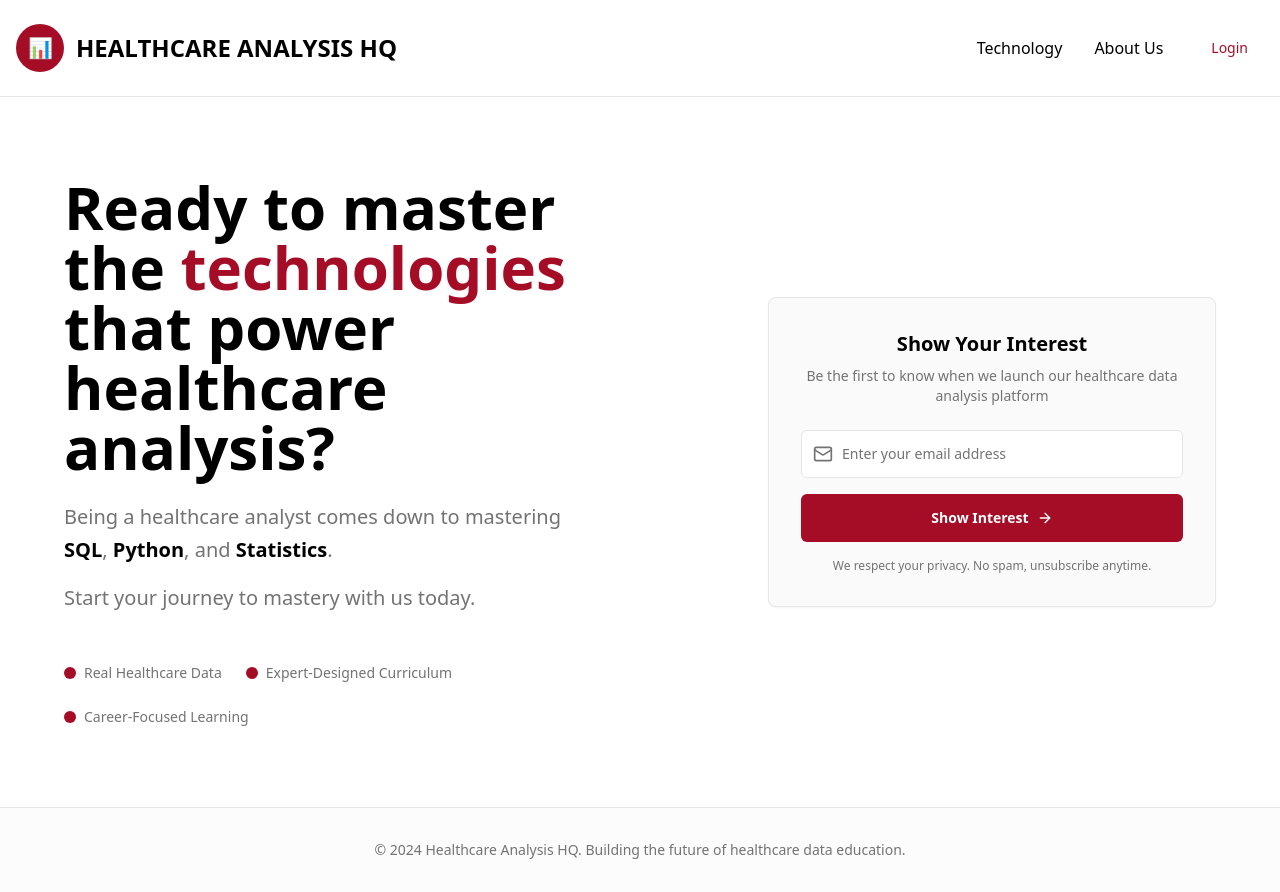
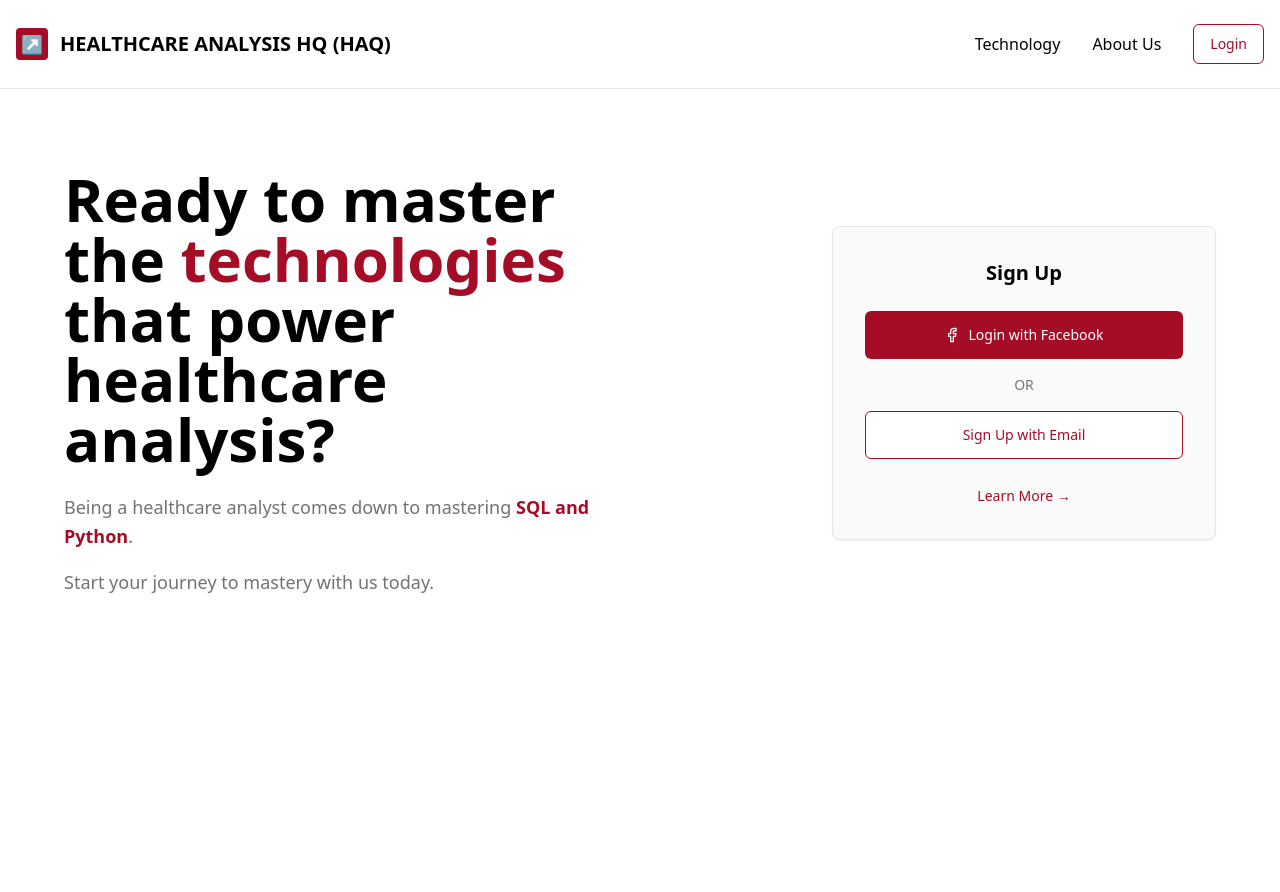
Before and after one commit to Agalyakarthik/curious-signup-page, a React (Vite) app: page / in a window 1280 px wide. After the commit the page ends 800 px from the top, so only its background shows below. Built offline with nearby package versions, Linux system fonts and the light colour scheme.

Commit message:
Match wording and logo
Replicate the wording and logo from the provided screenshot to further refine the landing page design.

```diff
--- a/src/components/Header.tsx
+++ b/src/components/Header.tsx
@@ -7,11 +7,11 @@ export const Header = () => {
         <div className="flex items-center justify-between">
           {/* Logo */}
           <div className="flex items-center gap-3">
-            <div className="w-12 h-12 bg-primary rounded-full flex items-center justify-center">
-              <span className="text-white font-bold text-xl">📊</span>
+            <div className="w-8 h-8 bg-primary rounded flex items-center justify-center">
+              <span className="text-white font-bold text-lg">↗</span>
             </div>
-            <h1 className="text-2xl font-bold text-foreground">
-              HEALTHCARE ANALYSIS HQ
+            <h1 className="text-xl font-bold text-foreground">
+              HEALTHCARE ANALYSIS HQ (HAQ)
             </h1>
           </div>
 
@@ -23,7 +23,7 @@ export const Header = () => {
             <a href="#" className="text-foreground hover:text-primary transition-colors font-medium">
               About Us
             </a>
-            <Button variant="ghost" className="text-primary hover:text-primary font-medium">
+            <Button variant="outline" className="text-primary border-primary hover:bg-primary hover:text-white font-medium">
               Login
             </Button>
           </nav>
--- a/src/components/SignupForm.tsx
+++ b/src/components/SignupForm.tsx
@@ -1,75 +1,63 @@
 import { useState } from "react";
 import { Button } from "@/components/ui/button";
-import { Input } from "@/components/ui/input";
 import { toast } from "@/hooks/use-toast";
 import { Facebook } from "lucide-react";
 
 export const SignupForm = () => {
-  const [email, setEmail] = useState("");
+  const [isSubmitting, setIsSubmitting] = useState(false);
 
-  const handleEmailSignup = () => {
-    if (!email) {
-      toast({
-        title: "Email required",
-        description: "Please enter your email address",
-        variant: "destructive",
-      });
-      return;
-    }
+  const handleFacebookLogin = async () => {
+    setIsSubmitting(true);
+    await new Promise(resolve => setTimeout(resolve, 1000));
 
-    toast({
-      title: "Welcome aboard! 🎉",
-      description: "You'll be the first to know when we launch!",
-    });
-    setEmail("");
-  };
-
-  const handleFacebookLogin = () => {
     toast({
       title: "Facebook Login",
       description: "Facebook login would be implemented here",
     });
+    setIsSubmitting(false);
+  };
+
+  const handleEmailSignup = async () => {
+    setIsSubmitting(true);
+    await new Promise(resolve => setTimeout(resolve, 1000));
+
+    toast({
+      title: "Email Signup",
+      description: "Email signup would be implemented here",
+    });
+    setIsSubmitting(false);
   };
 
   return (
-    <div className="bg-white rounded-lg border border-border p-6 shadow-sm w-full max-w-sm">
-      <h3 className="text-lg font-semibold text-center mb-6">Sign Up</h3>
+    <div className="bg-card rounded-lg border border-border p-8 shadow-sm w-full max-w-sm">
+      <h3 className="text-xl font-semibold text-center mb-6">Sign Up</h3>
 
       <div className="space-y-4">
         <Button
           onClick={handleFacebookLogin}
-          className="w-full bg-primary hover:bg-primary/90 text-white flex items-center gap-2"
+          disabled={isSubmitting}
+          className="w-full bg-primary hover:bg-primary/90 text-white flex items-center justify-center gap-2 h-12"
         >
           <Facebook className="w-4 h-4" />
           Login with Facebook
         </Button>
 
-        <div className="text-center text-sm text-muted-foreground">
-          Posce consentir admittendum metu sit sinas.
+        <div className="text-center text-sm font-medium text-muted-foreground">
+          OR
         </div>
 
-        <div className="text-center text-sm font-medium">or</div>
-
-        <div className="space-y-3">
-          <Input
-            type="email"
-            placeholder="Enter your email"
-            value={email}
-            onChange={(e) => setEmail(e.target.value)}
-            className="w-full"
-          />
         <Button
           onClick={handleEmailSignup}
+          disabled={isSubmitting}
           variant="outline"
-            className="w-full"
+          className="w-full border-primary text-primary hover:bg-primary hover:text-white h-12"
         >
           Sign Up with Email
         </Button>
-        </div>
 
-        <div className="text-center">
-          <a href="#" className="text-primary text-sm hover:underline">
-            Learn More
+        <div className="text-center pt-2">
+          <a href="#" className="text-primary text-sm hover:underline font-medium">
+            Learn More →
           </a>
         </div>
       </div>
--- a/src/pages/Index.tsx
+++ b/src/pages/Index.tsx
@@ -1,5 +1,5 @@
 import { Header } from "@/components/Header";
-import { InterestCapture } from "@/components/InterestCapture";
+import { SignupForm } from "@/components/SignupForm";
 
 const Index = () => {
   return (
@@ -9,7 +9,6 @@ const Index = () => {
       <main className="container mx-auto px-4 py-20">
         <div className="grid lg:grid-cols-2 gap-16 items-center max-w-6xl mx-auto">
           {/* Left side - Content */}
-          <div className="space-y-8">
           <div className="space-y-6">
             <h2 className="text-5xl lg:text-6xl font-bold text-foreground leading-tight">
               Ready to master the{" "}
@@ -17,12 +16,10 @@ const Index = () => {
               that power healthcare analysis?
             </h2>
 
-              <div className="space-y-4 text-xl text-muted-foreground leading-relaxed">
+            <div className="space-y-4 text-lg text-muted-foreground leading-relaxed">
               <p>
                 Being a healthcare analyst comes down to mastering{" "}
-                  <span className="font-semibold text-foreground">SQL</span>,{" "}
-                  <span className="font-semibold text-foreground">Python</span>, and{" "}
-                  <span className="font-semibold text-foreground">Statistics</span>.
+                <span className="text-primary font-semibold">SQL and Python</span>.
               </p>
               <p>
                 Start your journey to mastery with us today.
@@ -30,38 +27,12 @@ const Index = () => {
             </div>
           </div>
 
-            {/* Trust indicators */}
-            <div className="flex flex-wrap gap-6 pt-4">
-              <div className="flex items-center gap-2">
-                <div className="w-3 h-3 bg-primary rounded-full"></div>
-                <span className="text-sm font-medium text-muted-foreground">Real Healthcare Data</span>
-              </div>
-              <div className="flex items-center gap-2">
-                <div className="w-3 h-3 bg-primary rounded-full"></div>
-                <span className="text-sm font-medium text-muted-foreground">Expert-Designed Curriculum</span>
-              </div>
-              <div className="flex items-center gap-2">
-                <div className="w-3 h-3 bg-primary rounded-full"></div>
-                <span className="text-sm font-medium text-muted-foreground">Career-Focused Learning</span>
-              </div>
-            </div>
-          </div>
-
-          {/* Right side - Interest Capture Form */}
+          {/* Right side - Signup Form */}
           <div className="flex justify-center lg:justify-end">
-            <InterestCapture />
+            <SignupForm />
           </div>
         </div>
       </main>
-
-      {/* Footer */}
-      <footer className="border-t border-border bg-muted/30">
-        <div className="container mx-auto px-4 py-8">
-          <div className="text-center text-sm text-muted-foreground">
-            <p>© 2024 Healthcare Analysis HQ. Building the future of healthcare data education.</p>
-          </div>
-        </div>
-      </footer>
     </div>
   );
 };
```
Lines whose indentation alone changed are shown as unchanged.
